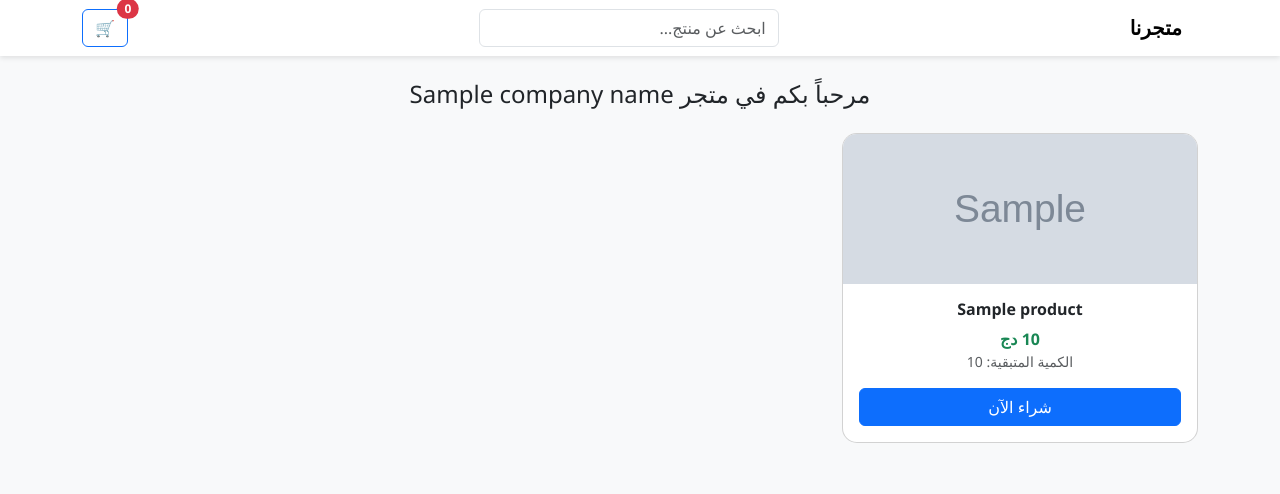
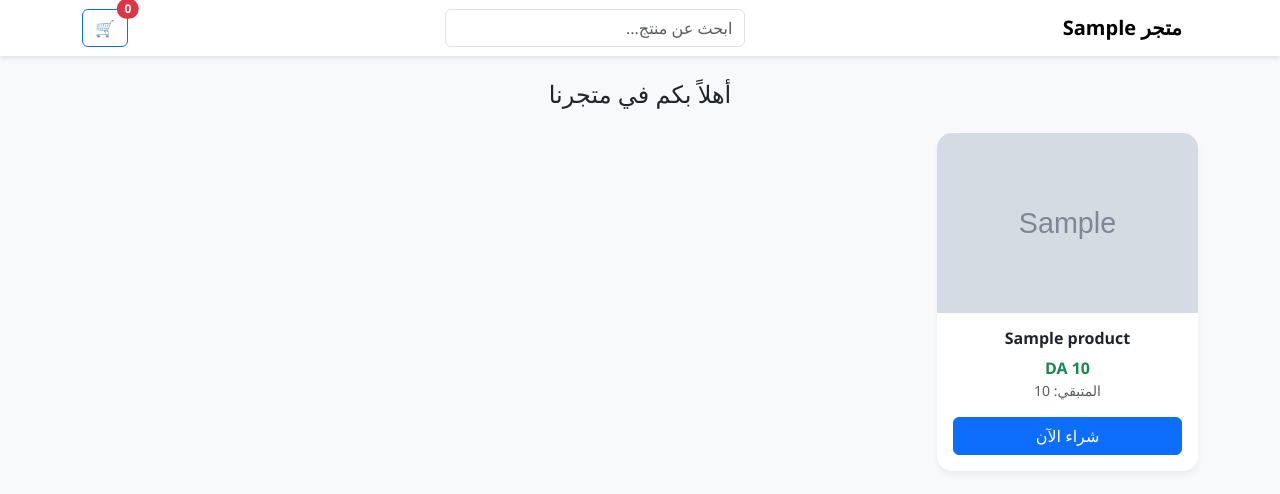
Before and after one commit to chichideb2007-blip/bisnes, a Flask app: template templates/public_shop.html in a window 1280 px wide. Shown: the top 494 px of the page. Run offline with Flask 3, Linux system fonts and the light colour scheme; the template is opened without the code that fills it: most values are stand-ins (such as "Sample title", 1, 10 or a date in 2020); grey boxes marked "Sample" are stand-in pictures.

Commit message:
Update public_shop.html

```diff
--- a/templates/public_shop.html
+++ b/templates/public_shop.html
@@ -3,13 +3,13 @@
 <head>
     <meta charset="UTF-8">
     <meta name="viewport" content="width=device-width, initial-scale=1.0">
-    <title>متجرنا</title>
+    <title>متجر {{ current_company }}</title>
     <link href="https://cdn.jsdelivr.net/npm/bootstrap@5.3.0/dist/css/bootstrap.min.css" rel="stylesheet">
     <style>
         body { background-color: #f8f9fa; font-family: 'Segoe UI', sans-serif; }
         .navbar { box-shadow: 0 2px 5px rgba(0,0,0,0.1); background: white; }
-        .product-card { transition: transform 0.2s; border-radius: 15px; overflow: hidden; height: 100%; }
-        .product-card:hover { transform: scale(1.02); }
+        .product-card { transition: transform 0.2s; border-radius: 15px; overflow: hidden; height: 100%; border: none; box-shadow: 0 4px 6px rgba(0,0,0,0.05); }
+        .product-card:hover { transform: translateY(-5px); }
         .search-box { width: 100%; max-width: 300px; }
         .btn-out { background-color: #6c757d; color: white; border: none; width: 100%; padding: 8px; border-radius: 5px; }
     </style>
@@ -19,44 +19,39 @@
 <!-- شريط التنقل العلوي -->
 <nav class="navbar navbar-expand-lg navbar-light sticky-top mb-4">
     <div class="container">
-        <a class="navbar-brand fw-bold" href="#">متجرنا</a>
+        <a class="navbar-brand fw-bold" href="#">متجر {{ current_company }}</a>
 
         <!-- شريط البحث -->
         <input type="text" id="searchInput" class="form-control search-box" placeholder="ابحث عن منتج...">
 
         <!-- أيقونة السلة -->
         <div class="position-relative">
-            <button class="btn btn-outline-primary">🛒</button>
-            <span class="position-absolute top-0 start-100 translate-middle badge rounded-pill bg-danger">0</span>
+            <a href="/cart" class="btn btn-outline-primary">🛒</a>
+            <span id="cart-count" class="position-absolute top-0 start-100 translate-middle badge rounded-pill bg-danger">0</span>
         </div>
     </div>
 </nav>
 
 <div class="container">
-    <h4 class="text-center mb-4">مرحباً بكم في متجر {{ company_name }}</h4>
+    <h4 class="text-center mb-4">أهلاً بكم في متجرنا</h4>
 
     <div class="row" id="products-grid">
         {% for product in products %}
-        <div class="col-6 col-md-4 mb-4 product-card-container">
+        <div class="col-6 col-md-4 col-lg-3 mb-4 product-card-container">
             <div class="card product-card">
-                <!-- الصورة -->
-                <img src="{{ product['product-images'] }}" class="card-img-top" alt="{{ product.name }}" style="height: 150px; object-fit: cover;">
+                <!-- الصورة (تأكد أن البيانات تأتي كـ Base64 أو URL) -->
+                <img src="{{ product['product-images'] }}" class="card-img-top" alt="{{ product.name }}" style="height: 180px; object-fit: cover;">
 
                 <div class="card-body text-center">
-                    <!-- الاسم -->
                     <h6 class="card-title fw-bold">{{ product.name }}</h6>
+                    <p class="text-success fw-bold m-0">{{ product.price }} {{ currency }}</p>
+                    <p class="text-muted small">المتبقي: {{ product.quantity }}</p>
 
-                    <!-- السعر -->
-                    <p class="text-success fw-bold m-0">{{ product.price }} دج</p>
-
-                    <!-- الكمية -->
-                    <p class="text-muted small">الكمية المتبقية: {{ product.quantity }}</p>
-
-                    <!-- منطق زر الشراء -->
                     {% if product.quantity > 0 %}
+                        <!-- ربط الشراء بالسلة أو صفحة الدفع -->
                         <a href="/checkout/{{ product.id }}" class="btn btn-primary w-100">شراء الآن</a>
                     {% else %}
-                        <button disabled class="btn-out">غير متوفر حالياً</button>
+                        <button disabled class="btn-out">غير متوفر</button>
                     {% endif %}
                 </div>
             </div>
```
